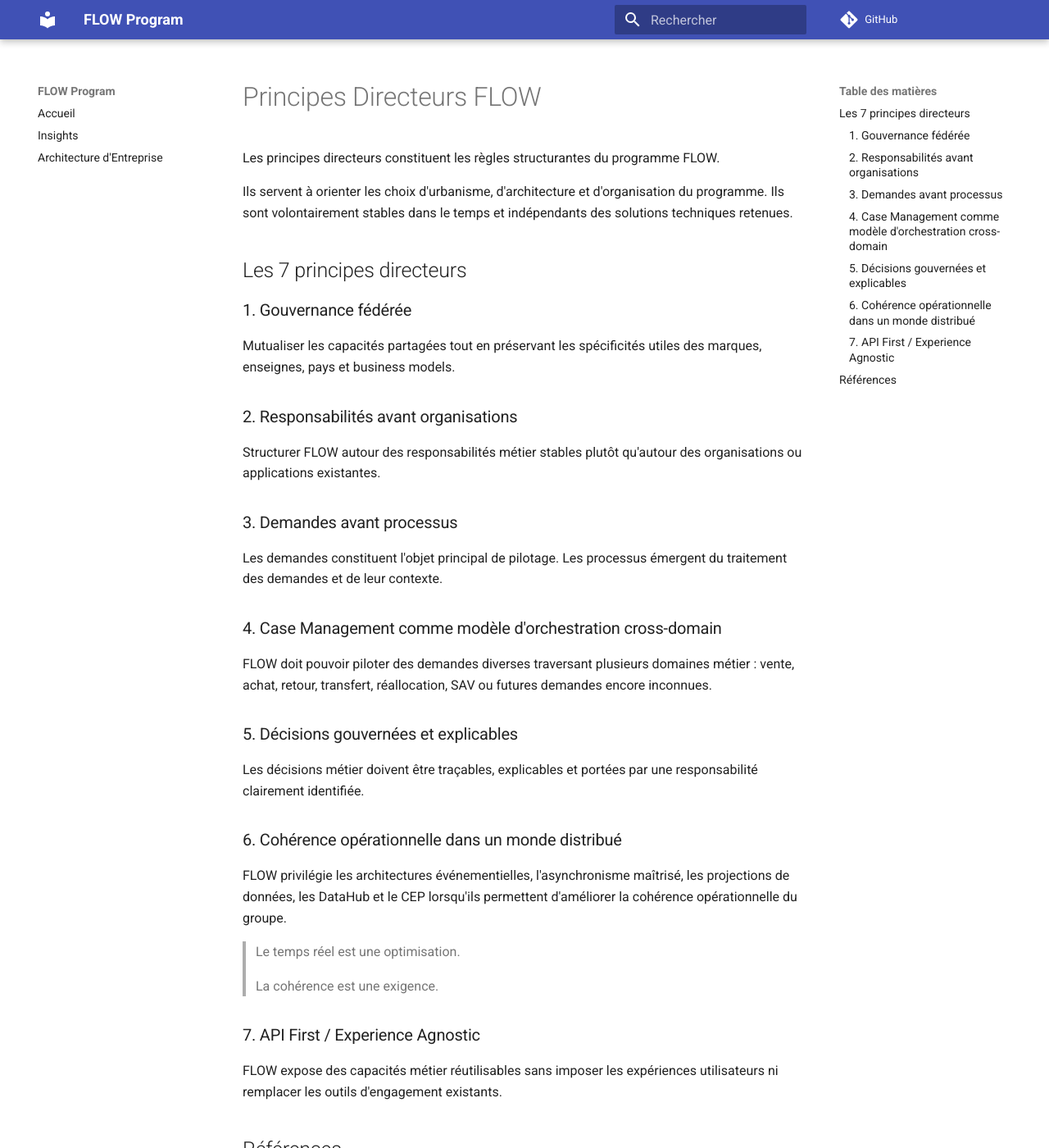
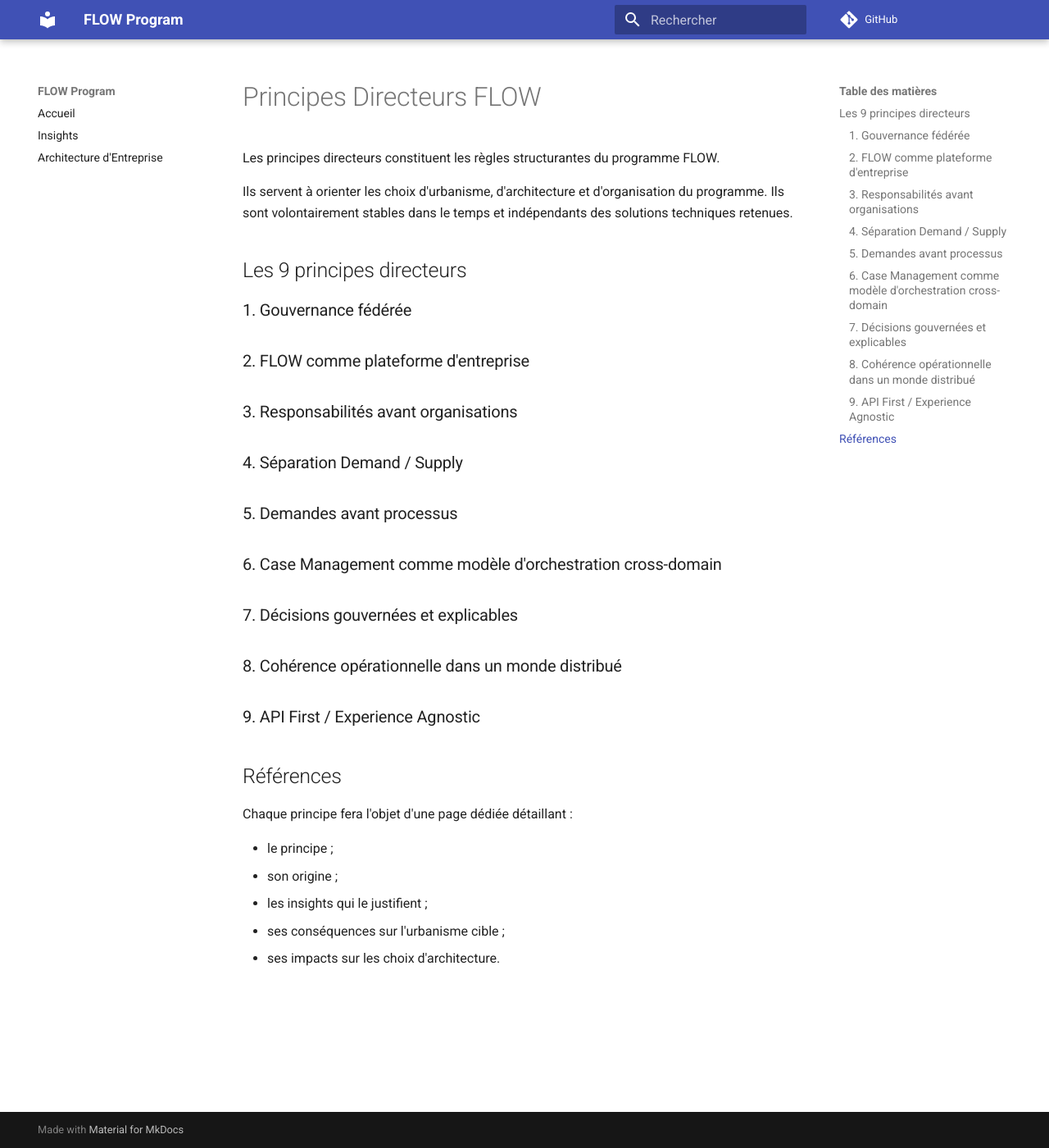
Before and after one commit to laurent-sintes/FLOW-Program, an MkDocs documentation site: the page built from docs/architecture-entreprise/principes-directeurs/index.md, in a window 1280 px wide and 1400 px high. Shown: the whole window at 82% size. Built offline with MkDocs 1.6.1 and Material for MkDocs 9.7.7, drawn with Linux system fonts in a browser that asks for light colours; comment, search, counter and statistics services are not loaded; some of the changed text lies outside the part shown.

Commit message:
Update guiding principles to 9-principle version

```diff
--- a/docs/architecture-entreprise/principes-directeurs/index.md
+++ b/docs/architecture-entreprise/principes-directeurs/index.md
@@ -4,43 +4,29 @@ Les principes directeurs constituent les règles structurantes du programme FLOW
 
 Ils servent à orienter les choix d'urbanisme, d'architecture et d'organisation du programme. Ils sont volontairement stables dans le temps et indépendants des solutions techniques retenues.
 
-## Les 7 principes directeurs
+## Les 9 principes directeurs
 
 ### 1. Gouvernance fédérée
 
-Mutualiser les capacités partagées tout en préservant les spécificités utiles des marques, enseignes, pays et business models.
+### 2. FLOW comme plateforme d'entreprise
 
-### 2. Responsabilités avant organisations
+### 3. Responsabilités avant organisations
 
-Structurer FLOW autour des responsabilités métier stables plutôt qu'autour des organisations ou applications existantes.
+### 4. Séparation Demand / Supply
 
-### 3. Demandes avant processus
+### 5. Demandes avant processus
 
-Les demandes constituent l'objet principal de pilotage. Les processus émergent du traitement des demandes et de leur contexte.
+### 6. Case Management comme modèle d'orchestration cross-domain
 
-### 4. Case Management comme modèle d'orchestration cross-domain
+### 7. Décisions gouvernées et explicables
 
-FLOW doit pouvoir piloter des demandes diverses traversant plusieurs domaines métier : vente, achat, retour, transfert, réallocation, SAV ou futures demandes encore inconnues.
+### 8. Cohérence opérationnelle dans un monde distribué
 
-### 5. Décisions gouvernées et explicables
-
-Les décisions métier doivent être traçables, explicables et portées par une responsabilité clairement identifiée.
-
-### 6. Cohérence opérationnelle dans un monde distribué
-
-FLOW privilégie les architectures événementielles, l'asynchronisme maîtrisé, les projections de données, les DataHub et le CEP lorsqu'ils permettent d'améliorer la cohérence opérationnelle du groupe.
-
-> Le temps réel est une optimisation.
->
-> La cohérence est une exigence.
-
-### 7. API First / Experience Agnostic
-
-FLOW expose des capacités métier réutilisables sans imposer les expériences utilisateurs ni remplacer les outils d'engagement existants.
+### 9. API First / Experience Agnostic
 
 ## Références
 
-Chaque principe fait l'objet d'une page dédiée détaillant :
+Chaque principe fera l'objet d'une page dédiée détaillant :
 
 - le principe ;
 - son origine ;
```
